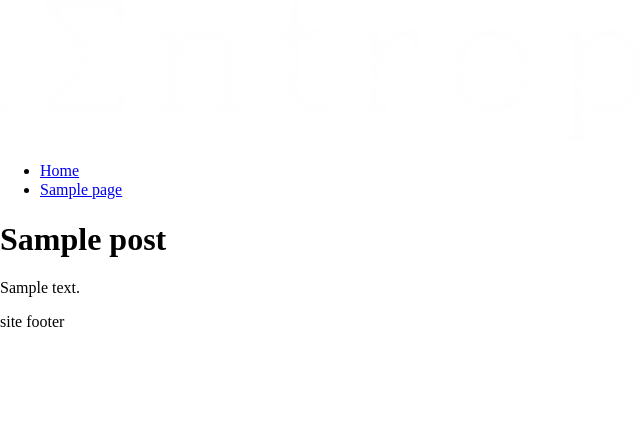
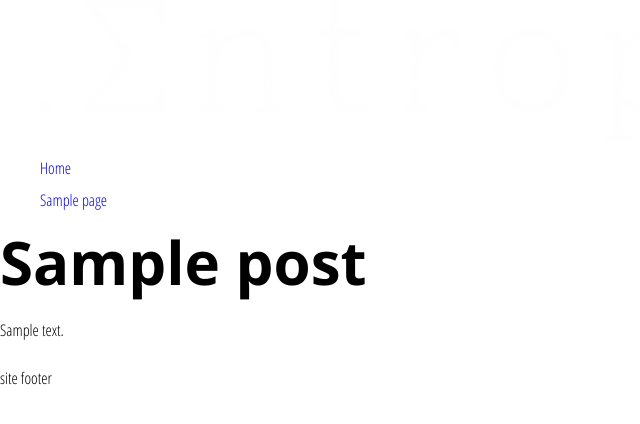
Before and after one commit to ricardocuellar/booktropy, a WordPress theme: template themes/Booktropy/page.php in a window 1280 px wide. Shown: the top 424 px of the page, without its empty margins (0-640 px from the left). Run offline with PHP 8.4 and a stand-in for WordPress, Linux system fonts and the light colour scheme; the site name, menu and one post (Sample post) are stand-ins, and other content is empty.

Commit message:
Se agregaron estilos globales

```diff
--- a/themes/Booktropy/style.css
+++ b/themes/Booktropy/style.css
@@ -11,3 +11,80 @@
     Text Domain: booktropy
 
 */
+
+:root{
+    /**FUENTES**/
+    --fuentePrincipal : 'Open Sans', sans-serif;
+    --fuenteTexto: 'Open Sans Condensed', sans-serif;
+
+    /**COLOR**/
+    --colorPrimario: #29bbc6;
+    --colorSecundario: #1d7693;
+    --titulos: #717171;
+    --colorTexto: #9B9B9B;
+}
+
+html{
+    box-sizing: border-box;
+    font-size: 62.5%; /* 10px = 1rem! */
+}
+
+body{
+    font-size: 16px;
+    font-size: 1.6rem;
+    line-height: 2;
+    font-family: var(--fuenteTexto);
+  }
+
+*, *:before, *:after{
+    box-sizing: inherit;
+}
+
+
+
+/*ENCABEZADOS*/
+
+h1,h2,h3,h4{
+    font-family: var(--fuentePrincipal);
+    margin: 1rem 0;
+    line-height: 1.2;
+}
+
+h1{
+    font-size: 6rem;
+}
+
+h2{
+    font-size: 4.8rem;
+}
+
+h3{
+    font-size: 3.6rem;
+}
+
+h4{
+    font-size: 2.4rem;
+}
+
+/*GLOBALES*/
+a{
+    text-decoration: none;
+}
+
+ul{
+    list-style: none;
+    margin: 0;
+    padding: 0;
+}
+
+img{
+    max-width: 100%;
+    height: auto;
+}
+
+.contenedor{
+    max-width: 1200px;
+    width: 95%;
+    margin: 0 auto;
+
+}
```
